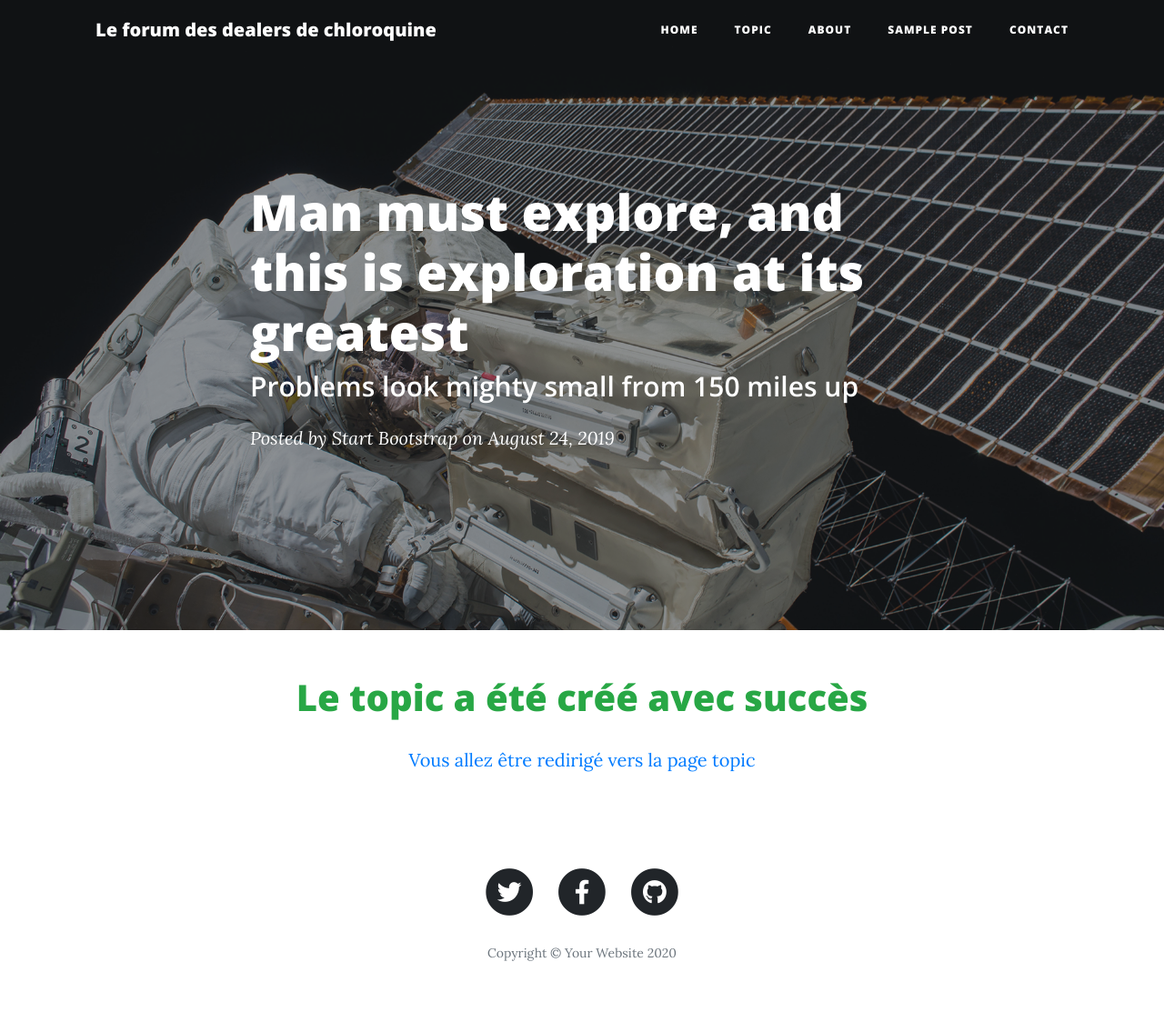
After one commit to gaspard-lonchampt/forum, a PHP site: page /pages/new_topic_cree_confirm.php in a window 1280 px wide. The commit adds this page. Shown: the whole page at 91% size. Run offline with PHP 8.4, Linux system fonts and the light colour scheme.

Commit message:
page redirection et confirmation de création de topics ok

```diff
--- /dev/null
+++ b/include/pages/new_topic_cree_confirm.php
@@ -0,0 +1,45 @@
+<?php
+    // if ( $_SESSION['id_droit'] != 3)
+    //     {
+    //         header('Location:../index.php');
+    //     }
+?>
+
+<header class="masthead" style="background-image: url('../img/post-bg.jpg')">
+    <div class="overlay"></div>
+    <div class="container">
+      <div class="row">
+        <div class="col-lg-8 col-md-10 mx-auto">
+          <div class="post-heading">
+            <h1>Man must explore, and this is exploration at its greatest</h1>
+            <h2 class="subheading">Problems look mighty small from 150 miles up</h2>
+            <span class="meta">Posted by
+              <a href="#">Start Bootstrap</a>
+              on August 24, 2019</span>
+          </div>
+        </div>
+      </div>
+    </div>
+  </header>
+
+
+
+
+
+
+
+
+
+
+
+
+  <div class="container mt-4 mb-4">
+    <div class="row">
+      <div class="col-lg-8 col-md-10 mx-auto">
+        <h1 class="text-center text-success">Le topic a été créé avec succès</h1>
+        <p class="text-center text-primary">Vous allez être redirigé vers la page topic</p>
+      </div>
+    </div>
+  </div>
+
+  <meta http-equiv="refresh" content="2.5;url=topics.php" />
--- a/include/pages/topics.php
+++ b/include/pages/topics.php
@@ -35,6 +35,7 @@
 
 
 $_SESSION['id_droit'] = 2;
+$_SESSION['id_createur'] = 2;
 
     include('../classe/class-topic.php');
 
--- /dev/null
+++ b/pages/new_topic_cree_confirm.php
@@ -0,0 +1,9 @@
+<?php
+ require ('../include/pages/head.php');
+ require ('../include/pages/naviguation.php');
+require ('../include/pages/new_topic_cree_confirm.php');
+?>
+
+<?php
+require ('../include/pages/footer.php');
+?>
```
Also changed, not shown: classe/class-topic.php (+24 -12 lines), include/pages/formulaire_creation_topic.php (+7 -7 lines).
